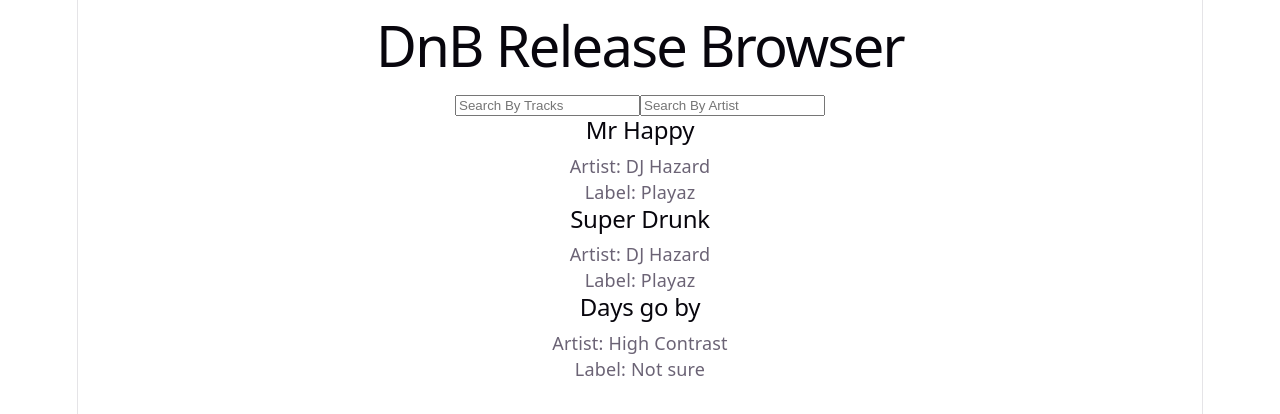
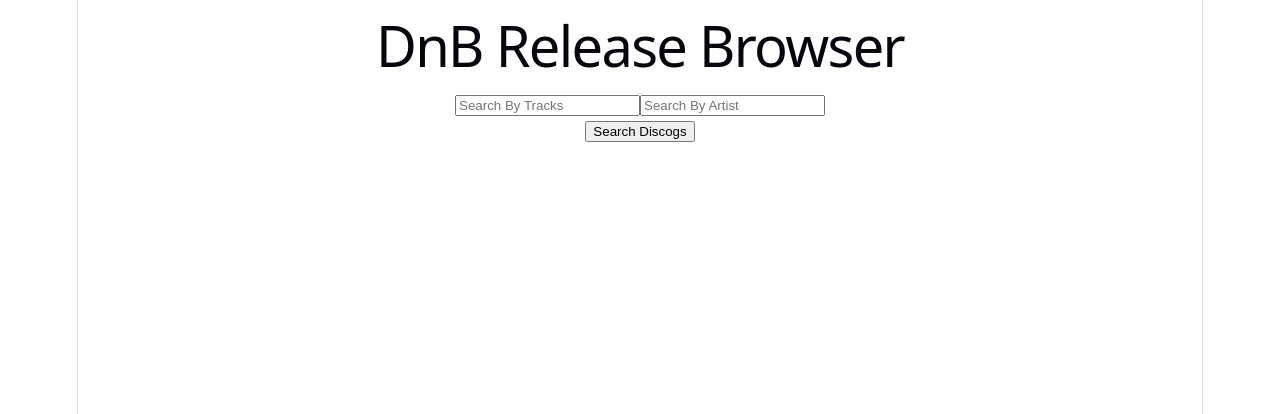
Before and after one commit to Ben3dwards/dnb-release-browser, a React (Vite) app: page / in a window 1280 px wide. Shown: the top 414 px of the page. Built offline with nearby package versions, Linux system fonts and the light colour scheme.

Commit message:
Added DiscogsAPI to get actual data

```diff
--- a/src/App.tsx
+++ b/src/App.tsx
@@ -1,13 +1,19 @@
-import { useState} from "react";
+import { useState } from "react";
 import { mockReleases } from "./data/mockReleases";
-import ReleaseCard from "./components/releaseCard";
 import SearchBar from "./components/searchBar";
+import { searchByArtist } from "./api/discogs";
+import type { DiscogsRelease } from "./types";
 
 function App(){
   const [titleSearch, setTitleSearch] = useState('')
   const [artistSearch, setArtistSearch] = useState('')
+  const [results, setResults] = useState<DiscogsRelease[]>([])
 
-  const filteredReleases = mockReleases.filter((release) => release.title.toLocaleLowerCase().includes(titleSearch.toLowerCase()) && release.artist.toLowerCase().includes(artistSearch.toLowerCase()))
+  const handleSearch = () => {searchByArtist(artistSearch).then((data) =>{
+    setResults(data)
+  })}
+
+  //const filteredReleases = mockReleases.filter((release) => release.title.toLocaleLowerCase().includes(titleSearch.toLowerCase()) && release.artist.toLowerCase().includes(artistSearch.toLowerCase()))
 
   return(
     <div>
@@ -21,8 +27,14 @@
       onArtistChange={setArtistSearch}
       />
 
-      {filteredReleases.map((release)=>
-        <ReleaseCard key={release.title} release={release} />
+      <button onClick={handleSearch}>Search Discogs</button>
+
+      {results.map((release)=>
+        <div key={release.id}>
+          <img src={release.cover_image} alt={release.title} width={150}/>
+          <h2>{release.title}</h2>
+          <p>Year: {release.year}</p>
+        </div>
       )}
     </div>
   )
--- /dev/null
+++ b/src/api/discogs.ts
@@ -0,0 +1,15 @@
+import type { DiscogsRelease } from "../types"
+
+const BASE_URL = 'https://api.discogs.com'
+const USER_AGENT = 'DnBReleaseBrowser/1.0'
+
+export async function searchByArtist(artistName: string): Promise<DiscogsRelease[]>{
+    const token = import.meta.env.VITE_DISCOGS_TOKEN
+
+    const url = `${BASE_URL}/database/search?q=${encodeURIComponent(artistName)}&type=release&genre=Electronic&style=Drum%20n%20Bass&token=${token}`
+
+    const response = await fetch(url, {headers: {'User-Agent': USER_AGENT}})
+
+    const data = await response.json()
+    return data.results
+}
```
Also changed, not shown: src/types.ts (+12 -0 lines).
